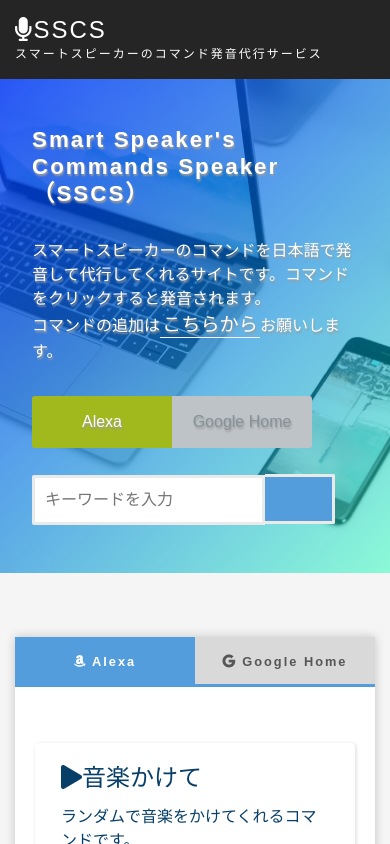
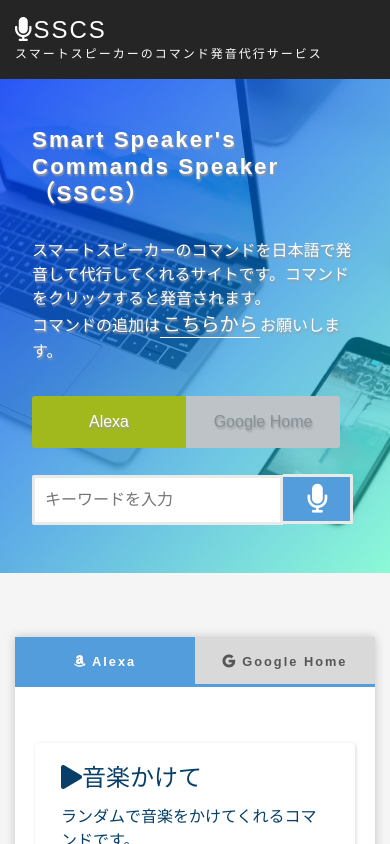
Before and after one commit to palan-inc/smart-speakers-commands-speaker, a React (Create React App) app: page / in a window 390 px wide. Shown: the top 844 px of the page. Built offline with nearby package versions, Linux system fonts and the light colour scheme.

Commit message:
fix the style of input form

```diff
--- a/src/App.css
+++ b/src/App.css
@@ -116,7 +116,12 @@
 }
 @media (max-width: 576px){
   .radio_button label{
-    width: 140px;
+    width: 154px;
+  }
+}
+@media (max-width: 360px){
+  .radio_button label{
+    width: 148px;
   }
 }
 @media (max-width: 320px){
@@ -144,7 +149,6 @@
 
 /*search form start*/
 #form1{
-width: 340px;
 margin: 0 auto 2rem;
 }
 @media (max-width: 576px){
@@ -153,9 +157,9 @@
   }
 }
 #sbox {
+width: 40%;
 height: 50px;
 padding: 0 10px;
-width:269px;
 border-radius:2px 0 0 2px;
 border-right:none;
 border:solid 3px #eaeaea;
@@ -163,7 +167,12 @@
 }
 @media (max-width: 576px){
   #sbox {
- width:auto;
+ width: 77%;
+ }
+}
+@media (max-width: 360px){
+  #sbox {
+ width: 76%;
  }
 }
 @media (max-width: 320px){
@@ -199,8 +208,8 @@
 }
 @media (max-width: 576px){
   #form1 .fa-microphone{
-    left: -46px;
-    bottom: -5px;
+    left: 1px;
+    bottom: -1px;
   }
 }
 /*search form end*/
```
